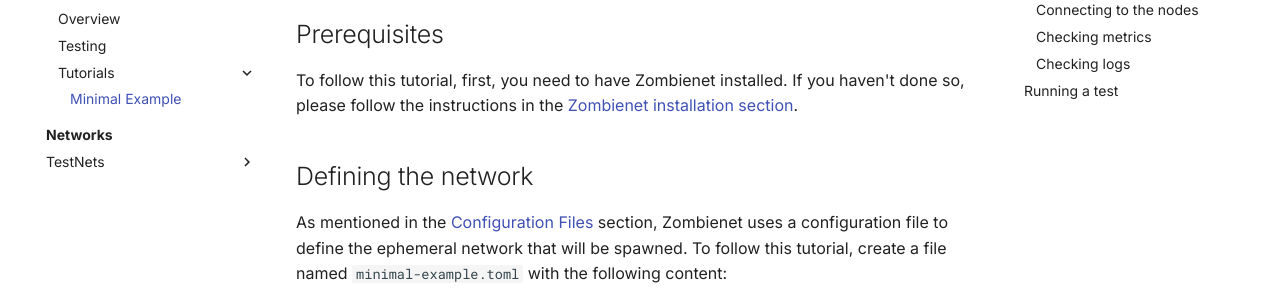
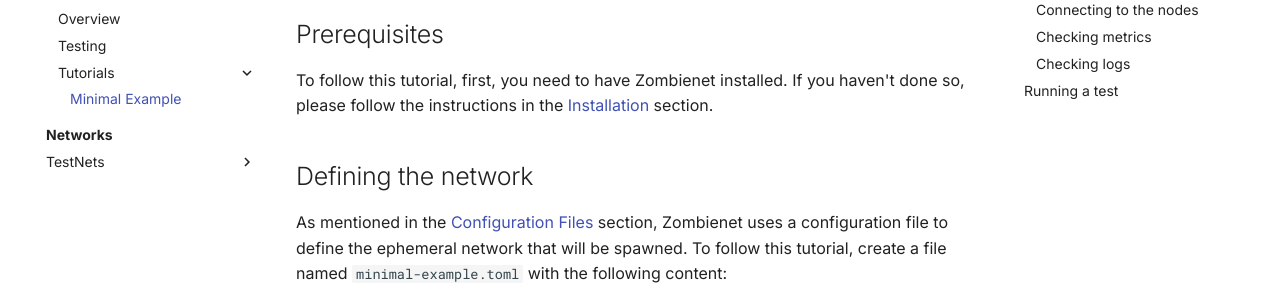
Before and after one commit to papermoonio/polkadot-ecosystem-docs-draft, an MkDocs documentation site: the page built from docs/dev-tools/zombienet/tutorials/minimal-example.md, in a window 1280 px wide and 900 px high. Shown: the part 254-543 px from the top of the window. Built offline with MkDocs 1.6.1 and Material for MkDocs 9.7.7, drawn with Linux system fonts in a browser that asks for light colours.

Commit message:
Update docs/dev-tools/zombienet/tutorials/minimal-example.md
Co-authored-by: 0xLucca <95830307+0xLucca@users.noreply.github.com>

```diff
--- a/docs/dev-tools/zombienet/tutorials/minimal-example.md
+++ b/docs/dev-tools/zombienet/tutorials/minimal-example.md
@@ -9,7 +9,7 @@
 
 ## Prerequisites
 
-To follow this tutorial, first, you need to have Zombienet installed. If you haven't done so, please follow the instructions in the [Zombienet installation section](../overview.md/#installation).
+To follow this tutorial, first, you need to have Zombienet installed. If you haven't done so, please follow the instructions in the [Installation](../overview.md/#installation){target=_blank} section.
 
 ## Defining the network
 
```
